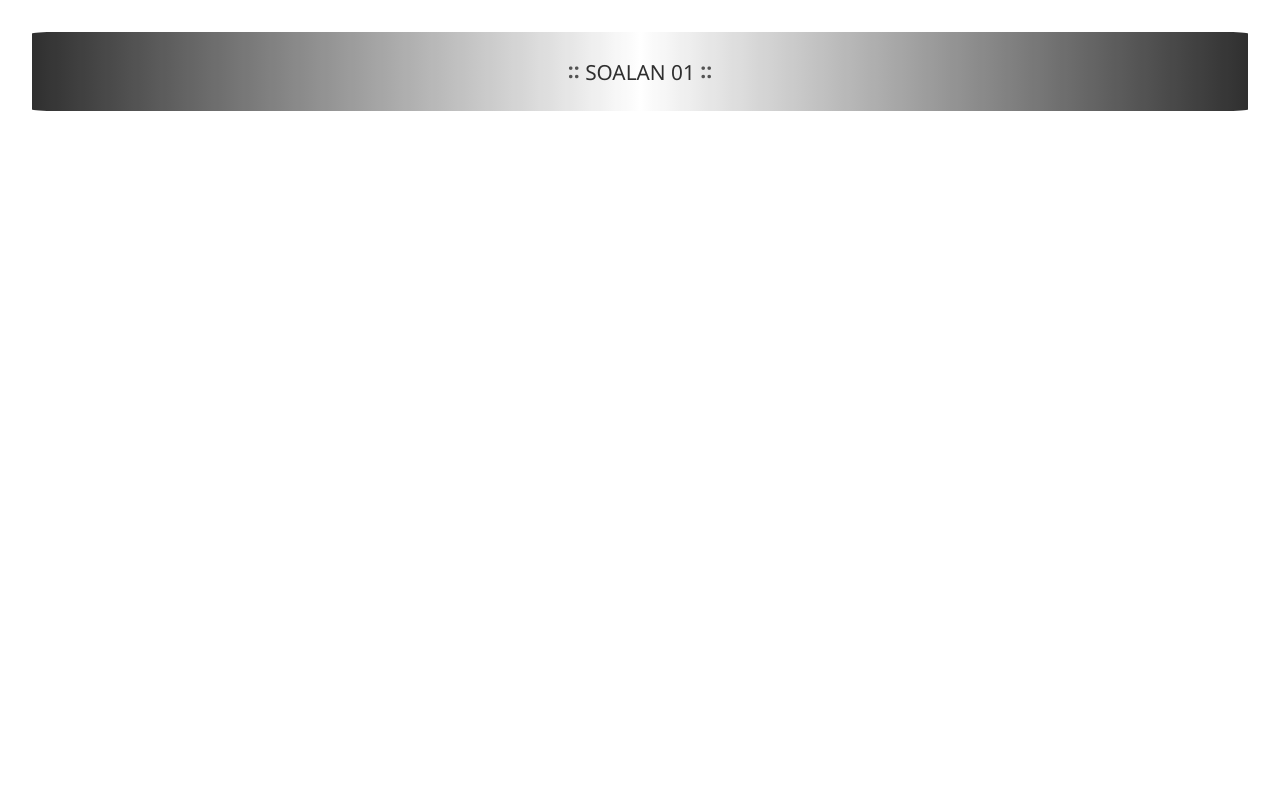
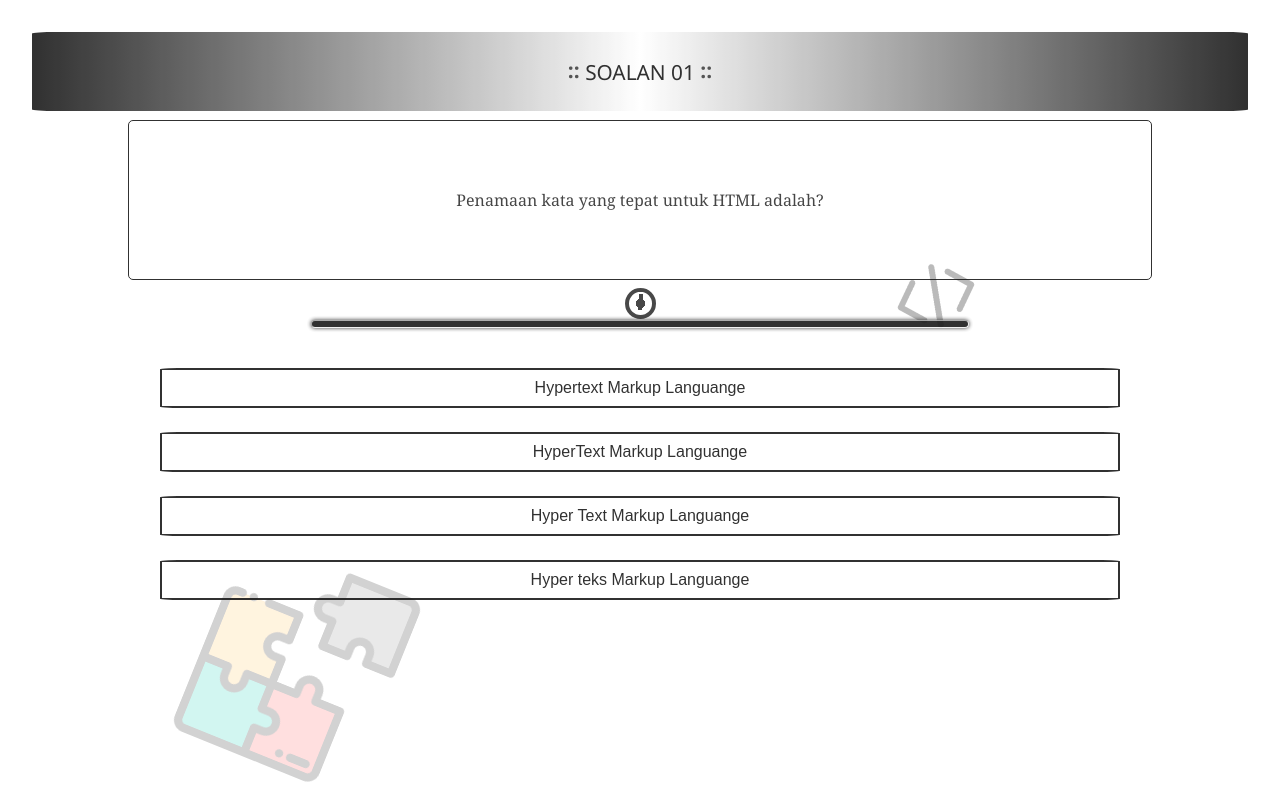
Before and after one commit to Putra-00-a11y/System, a plain HTML site: page 00.html in a window 1280 px wide. Drawn offline with Linux system fonts and the light colour scheme.

Commit message:
Events Beta

```diff
--- a/00.html
+++ b/00.html
@@ -8,5 +8,20 @@
     </head>
     <body>
         <h1 id="h1H">SOALAN 01</h1>
+
+        <div id="divWrapSoalan">
+            <p id="pSoalan">Penamaan kata yang tepat untuk HTML adalah?</p>
+        </div>
+        <hr id="hr">
+        <div class="loader"></div>
+        <button type="button" onclick="buttons0()" id="button0">Hypertext Markup Languange</button>
+        <button type="button" onclick="buttons1()" id="button1">HyperText Markup Languange</button>
+        <button type="button" onclick="buttons2()" id="button2">Hyper Text Markup Languange</button>
+        <button type="button" onclick="buttons3()" id="button3">Hyper teks Markup Languange</button>
+        <img src="images/puzzle1_coding_icon.png" alt="event_icons" loading="lazy" id="puzzle_icon">
+        <img src="images/coding_coding_icon.png" alt="event_icons" loading="lazy" id="coding_icon">
+
+        <script src="scripts/scriptStart.js"></script>
+        <script src="scripts/scriptAnswer00.js"></script>
     </body>
 </html>
--- /dev/null
+++ b/scripts/scriptAnswer00.js
@@ -0,0 +1,65 @@
+console.log('Welcome Developer!');
+console.log('Welcoming for Putra');
+
+const buttonM0 = document.getElementById("button0");
+const buttonM1 = document.getElementById("button1");
+const buttonM2 = document.getElementById("button2");
+const buttonM3 = document.getElementById("button3");
+
+    buttonM0.style.display = "block";
+    buttonM1.style.display = "block";
+    buttonM2.style.display = "block";
+    buttonM3.style.display = "block";
+
+    window.location.assign = "01.html";
+    window.location.assign = "gagal.html";
+
+function buttons0() {
+    console.log('Jawaban Salah!');
+    alert('Jawaban Salah!');
+    buttonM0.style.backgroundColor = "red";
+    buttonM1.style.display = "none";
+    buttonM2.style.display = "none";
+    buttonM3.style.display = "none";
+    setTimeout(() => {
+        console.log('Kembali Ke Laman Gagal..');
+        window.location.href = "gagal.html";
+    }, 1500);
+}
+
+function buttons1() {
+    console.log('Jawaban Benar!');
+    buttonM0.style.display = "none";
+    buttonM1.style.backgroundColor = "green";
+    buttonM2.style.display = "none";
+    buttonM3.style.display = "none";
+    setTimeout(() => {
+        window.location.href = "01html";
+    }, 1500);
+}
+
+function buttons2() {
+    console.log('Jawaban Salah!');
+    alert('Jawaban Salah!');
+    buttonM0.style.display = "none";
+    buttonM1.style.display = "none";
+    buttonM2.style.backgroundColor = "red";
+    buttonM3.style.display = "none";
+    setTimeout(() => {
+        console.log('Kembali Ke Laman Gagal..');
+        window.location.href = "gagal.html";
+    }, 1500);
+}
+
+function buttons3() {
+    console.log('Jawaban Salah!');
+    alert('Jawaban Salah!');
+    buttonM0.style.display = "none";
+    buttonM1.style.display = "none";
+    buttonM2.style.display = "none";
+    buttonM3.style.backgroundColor = "red";
+    setTimeout(() => {
+        console.log('Kembali Ke Laman Gagal..');
+        window.location.href = "gagal.html";
+    }, 1500);
+}
--- /dev/null
+++ b/scripts/scriptStart.js
@@ -0,0 +1,17 @@
+console.log('Welcome Developer!');
+console.log('Welcoming for Putra');
+
+const button0 = document.getElementById("button0");
+const button1 = document.getElementById("button1");
+const button2 = document.getElementById("button2");
+const button3 = document.getElementById("button3");
+
+setTimeout(() => {
+    console.log('Waktu Habis..');
+    window.location.assign = "gagal.html";
+    alert('Waktu Anda Habis..');
+    setTimeout(() => {
+         console.log('Kembali Ke Laman Utama');
+         window.location.href = "gagal.html";
+    }, 0);
+}, 16000);
--- /dev/null
+++ b/styles/styleGagal.css
@@ -0,0 +1,95 @@
+*,
+html {
+    padding: 0;
+    margin: 0;
+    box-sizing: border-box;
+}
+
+body {
+    width: 100%;
+    height: 100vh;
+    background-color: black;
+    color: white;
+    opacity: 90%;
+    cursor: default;
+    display: flex;
+    justify-content: center;
+    align-items: center;
+}
+
+#h1P {
+    position: absolute;
+    top: 56.5%;
+    background: none;
+    color: white;
+    font-size: 2.5rem;
+    font-family: Verdana;
+    font-weight: 400;
+    font-style: oblique;
+    font-variant: normal;
+    opacity: 90%;
+    cursor: default;
+    filter: drop-shadow(0 0 2px
+    white);
+    text-decoration: underline;
+    animation-name: h1AnimateP;
+    animation-duration: 3s;
+    animation-delay: 200ms;
+    animation-timing-function: linear;
+    animation-direction: normal;
+}
+
+@keyframes h1AnimateP {
+    from {
+        transform: translateY(-20px);
+        opacity: 0;
+    }
+
+    to {
+        transform: translateY(0);
+        opacity: 90%;
+    }
+}
+
+#surend_icon {
+    position: absolute;
+    top: 32%;
+    width: 200px;
+    height: 200px;
+    background: none;
+    opacity: 80%;
+    cursor: default;
+    filter: drop-shadow(0 0 3px
+    white);
+    z-index: -1;
+}
+
+#buttonFail {
+    position: absolute;
+    top: 65%;
+    width: 60%;
+    height: 5%;
+    font-size: 1.3rem;
+    font-family: 'Segoe UI';
+    font-weight: 500;
+    font-style: normal;
+    font-variant: normal;
+    background-color: black;
+    color: white;
+    border: 2px solid white;
+    border-radius: 3%;
+    opacity: 80%;
+    cursor: pointer;
+    filter: drop-shadow(0 0 3px
+    white);
+    z-index: 1;
+}
+
+#buttonFail:hover {
+    transition: 200ms ease-in-out;
+    transition-delay: 0s;
+    transition-timing-function: linear;
+    background-color: white;
+    color: black;
+    border: 2px solid black;
+}
--- a/styles/styleGameplay.css
+++ b/styles/styleGameplay.css
@@ -47,3 +47,218 @@
     opacity: 80%;
     cursor: default;
 }
+
+#divWrapSoalan {
+    position: absolute;
+    top: 15%;
+    background: none;
+    color: black;
+    border: 1px solid black;
+    border-radius: 5px;
+    width: 80%;
+    height: 20%;
+    opacity: 90%;
+    cursor: default;
+    display: flex;
+    justify-content: center;
+    align-items: center;
+    padding: 10px;
+}
+
+#pSoalan {
+    background: none;
+    color: black;
+    font-size: 1rem;
+    font-family: Georgia;
+    font-weight: 500;
+    font-style: normal;
+    font-variant: normal;
+    opacity: 90%;
+    cursor: default;
+}
+
+#hr {
+    position: absolute;
+    top: 40%;
+    width: 70%;
+    height: 1%;
+    background-color: black;
+    border-radius: 5px;
+    opacity: 90%;
+    cursor: default;
+    filter: drop-shadow(0 0 2px
+    black);
+    animation-name: hrAnimateTime;
+    animation-duration: 15s;
+    animation-delay: 1s;
+    animation-timing-function: linear;
+    animation-direction: normal;
+    animation-iteration-count: infinite;
+}
+
+@keyframes hrAnimateTime {
+    from {
+        width: 70%;
+    }
+
+    to {
+        width: 0%;
+    }
+}
+
+#button0 {
+    position: absolute;
+    top: 46%;
+    background: transparent;
+    color: black;
+    width: 75%;
+    height: 5%;
+    font-size: 1rem;
+    font-weight: 500;
+    font-style: normal;
+    font-variant: normal;
+    border: 2px solid black;
+    border-radius: 3%;
+    opacity: 90%;
+    cursor: pointer;
+}
+
+#button0:active {
+    transition: 200ms ease-in-out;
+    transition-delay: 0s;
+    transition-timing-function: linear;
+    width: 70%;
+    height: 5%;
+    opacity: 90%;
+}
+
+#button1 {
+    position: absolute;
+    top: 54%;
+    background: transparent;
+    color: black;
+    width: 75%;
+    height: 5%;
+    font-size: 1rem;
+    font-weight: 500;
+    font-style: normal;
+    font-variant: normal;
+    border: 2px solid black;
+    border-radius: 3%;
+    opacity: 90%;
+    cursor: pointer;
+}
+
+#button1:active {
+    transition: 200ms ease-in-out;
+    transition-delay: 0s;
+    transition-timing-function: linear;
+    width: 70%;
+    height: 5%;
+    opacity: 90%;
+}
+
+#button2 {
+    position: absolute;
+    top: 62%;
+    background: transparent;
+    color: black;
+    width: 75%;
+    height: 5%;
+    font-size: 1rem;
+    font-weight: 500;
+    font-style: normal;
+    font-variant: normal;
+    border: 2px solid black;
+    border-radius: 3%;
+    opacity: 90%;
+    cursor: pointer;
+}
+
+#button2:active {
+    transition: 200ms ease-in-out;
+    transition-delay: 0s;
+    transition-timing-function: linear;
+    width: 70%;
+    height: 5%;
+    opacity: 90%;
+}
+
+#button3 {
+    position: absolute;
+    top: 70%;
+    background: transparent;
+    color: black;
+    width: 75%;
+    height: 5%;
+    font-size: 1rem;
+    font-weight: 500;
+    font-style: normal;
+    font-variant: normal;
+    border: 2px solid black;
+    border-radius: 3%;
+    opacity: 90%;
+    cursor: pointer;
+}
+
+#button3:active {
+    transition: 200ms ease-in-out;
+    transition-delay: 0s;
+    transition-timing-function: linear;
+    width: 70%;
+    height: 5%;
+    opacity: 90%;
+}
+
+/* HTML: <div class="loader"></div> */
+.loader {
+    position: absolute;
+    top: 36%;
+    width: 31px;
+    height: 31px;
+    aspect-ratio: 1;
+    display: flex;
+    color: #000;
+    border: 4px solid;
+    box-sizing: border-box;
+    border-radius: 50%;
+    opacity: 80%;
+    cursor: default;
+    background:
+      radial-gradient(circle 5px, currentColor 95%,#0000),
+      linear-gradient(currentColor 50%,#0000 0) 50%/4px 60% no-repeat;
+    animation: l1 2s infinite linear;
+  }
+  .loader:before {
+    content: "";
+    flex: 1;
+    background:linear-gradient(currentColor 50%,#0000 0) 50%/4px 80% no-repeat;
+    animation: inherit;
+  }
+  @keyframes l1 {
+    100% {transform: rotate(1turn)}
+  }
+
+#puzzle_icon {
+    position: absolute;
+    left: 15%;
+    top: 70%;
+    width: 210px;
+    height: 210px;
+    opacity: 20%;
+    cursor: default;
+    z-index: -1;
+    transform: rotate(22deg);
+}
+
+#coding_icon {
+    position: absolute;
+    left: 70%;
+    top: 32%;
+    width: 80px;
+    height: 80px;
+    opacity: 30%;
+    cursor: default;
+    z-index: -1;
+    transform: rotate(-18deg);
+}
--- a/styles/styleGames.css
+++ b/styles/styleGames.css
@@ -35,7 +35,7 @@
     cursor: default;
     text-align: center;
     animation-name: TitleAnimate;
-    animation-duration: 1s;
+    animation-duration: 1.3s;
     animation-delay: 0s;
     animation-timing-function: linear;
     animation-iteration-count: infinite;
@@ -66,7 +66,7 @@
     gold);
     width: 350px;
     height: 350px;
-    opacity: 40%;
+    opacity: 35%;
     cursor: default;
     image-rendering: optimizeQuality;
     background-size: cover;
--- a/styles/stylePeringkat.css
+++ b/styles/stylePeringkat.css
@@ -104,7 +104,7 @@
 #leaderIcon {
     position: absolute;
     background-color: none;
-    opacity: 35%;
+    opacity: 30%;
     cursor: default;
     width: 300px;
     height: 300px;
```
Also changed, not shown: aturan.html (+13 -13 lines), gagal.html (added, +16 -0 lines), scripts/scriptGames.js (+19 -0 lines), soalan/00.html (deleted, +0 -13 lines), images/coding_coding_icon.png (added), images/puzzle1_coding_icon.png (added), images/surend_coding_icon.png (added).
